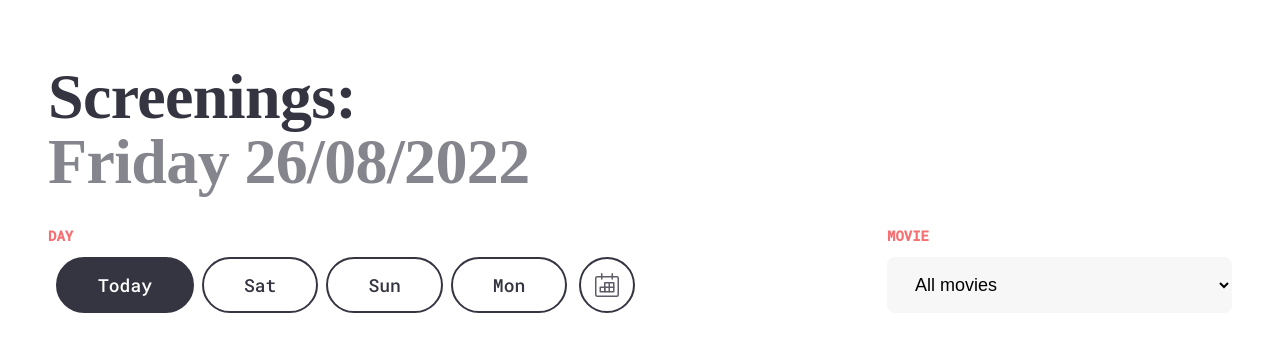
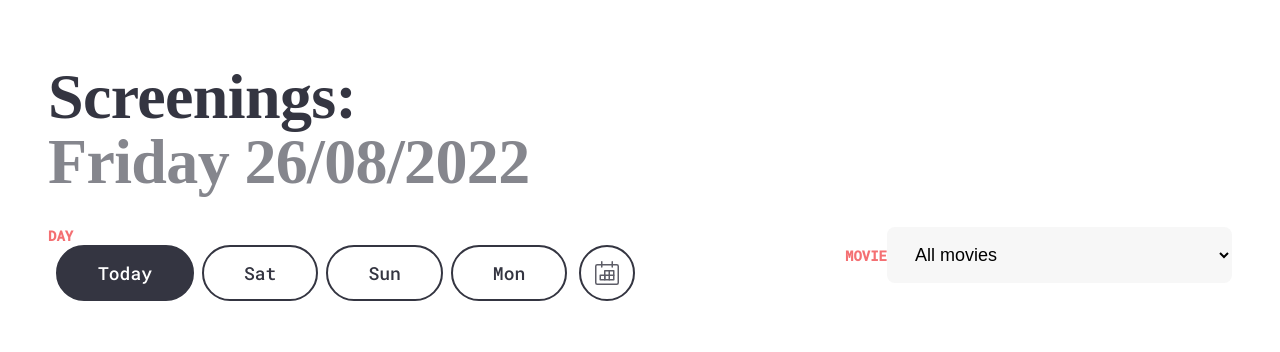
Before and after one commit to martaqh/monte-cinema-project, a Vue app: page /screenings in a window 1280 px wide. Shown: the top 352 px of the page. Built offline with nearby package versions, Linux system fonts and the light colour scheme; a web font is replaced by a local one.

Commit message:
Simplify AppLabel template

```diff
--- a/src/components/common/AppLabel.vue
+++ b/src/components/common/AppLabel.vue
@@ -1,9 +1,7 @@
 <template>
-  <div class="label">
-    <label >
-      <slot></slot>
-    </label>
-  </div>
+  <label class="label">
+    <slot></slot>
+  </label>
 </template>
 
 <style lang="scss" scoped>
```
